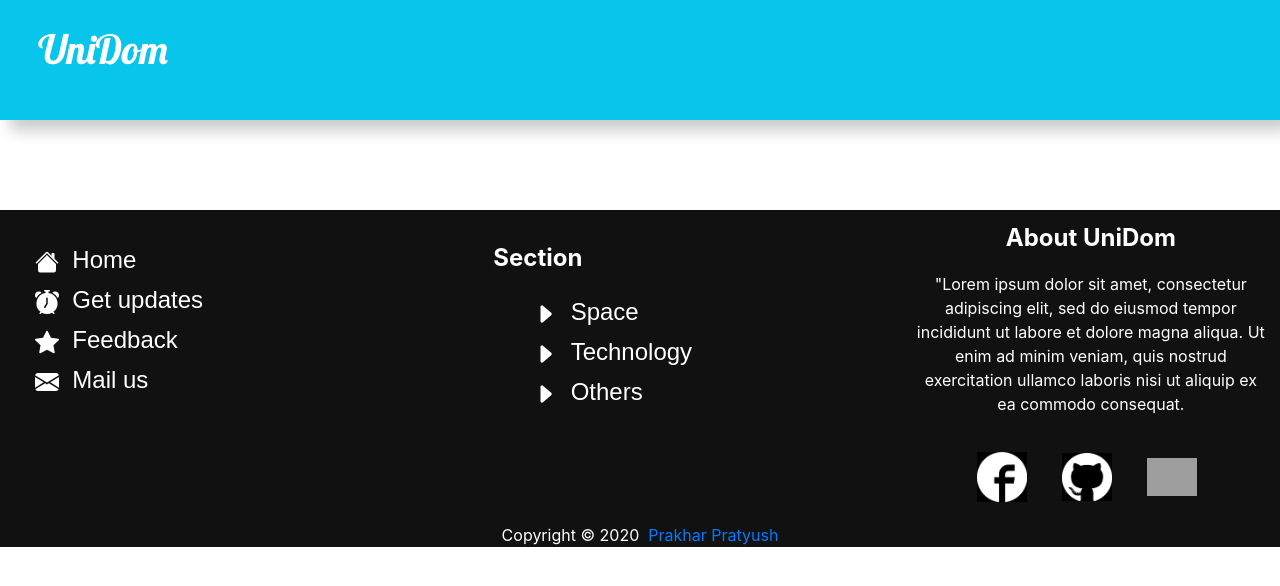
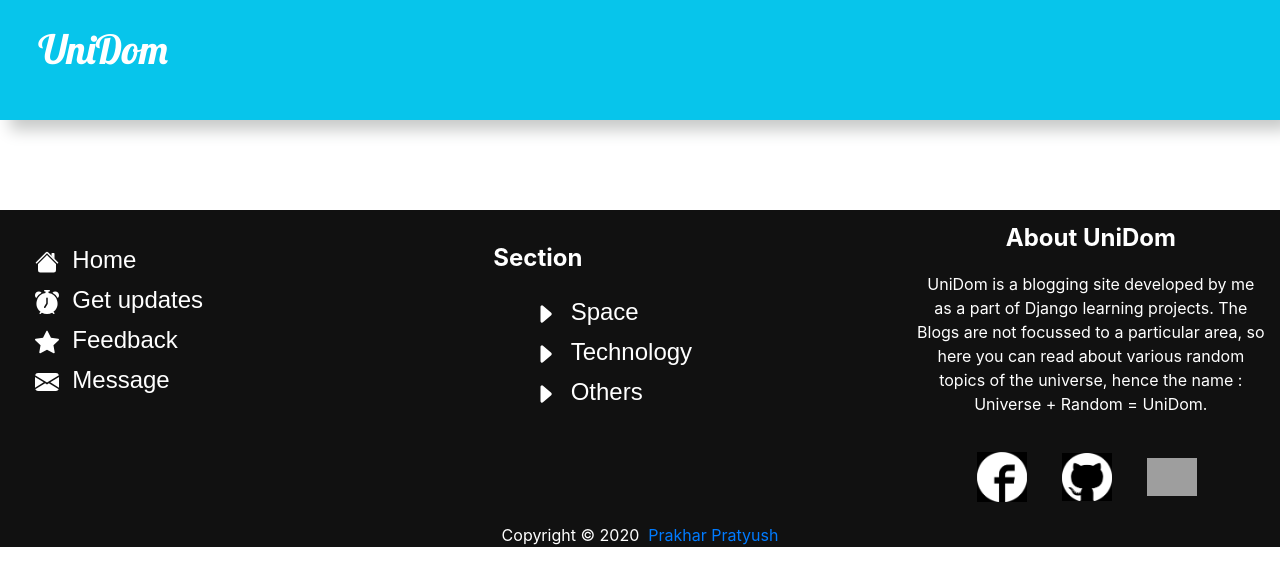
Before and after one commit to prakhar1144/my-first-blog, a Django app: page /drafts/ in a window 1280 px wide. Shown: the top 586 px of the page. Run offline with Django 3.2, Linux system fonts and the light colour scheme; data that the repository does not hold is empty; some libraries are stand-ins or nearby versions; grey boxes are pictures that could not be loaded.

Commit message:
message link added and about edited

```diff
--- a/blog/templates/blog/base.html
+++ b/blog/templates/blog/base.html
@@ -50,9 +50,9 @@
                             <li><a href="#"><svg width="1em" height="1em" viewBox="0 0 16 16" class="bi bi-star-fill" fill="currentColor" xmlns="http://www.w3.org/2000/svg">
   <path d="M3.612 15.443c-.386.198-.824-.149-.746-.592l.83-4.73L.173 6.765c-.329-.314-.158-.888.283-.95l4.898-.696L7.538.792c.197-.39.73-.39.927 0l2.184 4.327 4.898.696c.441.062.612.636.283.95l-3.523 3.356.83 4.73c.078.443-.36.79-.746.592L8 13.187l-4.389 2.256z"/>
 </svg>  &nbsp;Feedback</a></li>
-                            <li><a href="#"><svg width="1em" height="1em" viewBox="0 0 16 16" class="bi bi-envelope-fill" fill="currentColor" xmlns="http://www.w3.org/2000/svg">
+                            <li><a href="mailto:prakhar8414@gmail.com"><svg width="1em" height="1em" viewBox="0 0 16 16" class="bi bi-envelope-fill" fill="currentColor" xmlns="http://www.w3.org/2000/svg">
   <path fill-rule="evenodd" d="M.05 3.555A2 2 0 0 1 2 2h12a2 2 0 0 1 1.95 1.555L8 8.414.05 3.555zM0 4.697v7.104l5.803-3.558L0 4.697zM6.761 8.83l-6.57 4.027A2 2 0 0 0 2 14h12a2 2 0 0 0 1.808-1.144l-6.57-4.027L8 9.586l-1.239-.757zm3.436-.586L16 11.801V4.697l-5.803 3.546z"/>
-</svg>  &nbsp;Mail us</a></li>
+</svg>  &nbsp;Message</a></li>
                         </ul>
                     </div>
                     <div class="col-sm" id="col2">
@@ -73,9 +73,7 @@
                     <div class="col-sm"  id="col3">
                         <div style="margin-top: 10px; padding-bottom:20px; " class="container">
                             <p style="text-align: center; color: #fff; font-size: 18pt;"><strong>About UniDom</strong></p>
-                            <p style="text-align: center; color: #fff">"Lorem ipsum dolor sit amet, consectetur adipiscing elit, sed do eiusmod tempor incididunt ut labore et dolore
-                                magna aliqua. Ut enim ad minim veniam, quis nostrud exercitation ullamco laboris nisi ut aliquip ex ea commodo
-                                consequat.</p>
+                            <p style="text-align: center; color: #fff">UniDom is a blogging site developed by me as a part of Django learning projects. The Blogs are not focussed to a particular area, so here you can read about various random topics of the universe, hence the name : Universe + Random = UniDom. </p>
                         </div>
                             <a href="https://www.facebook.com/prakhar.pratyush.12" style="margin-left: 20%;">
                                 <img src="{% static 'blog/facebook.png' %}" >
```
